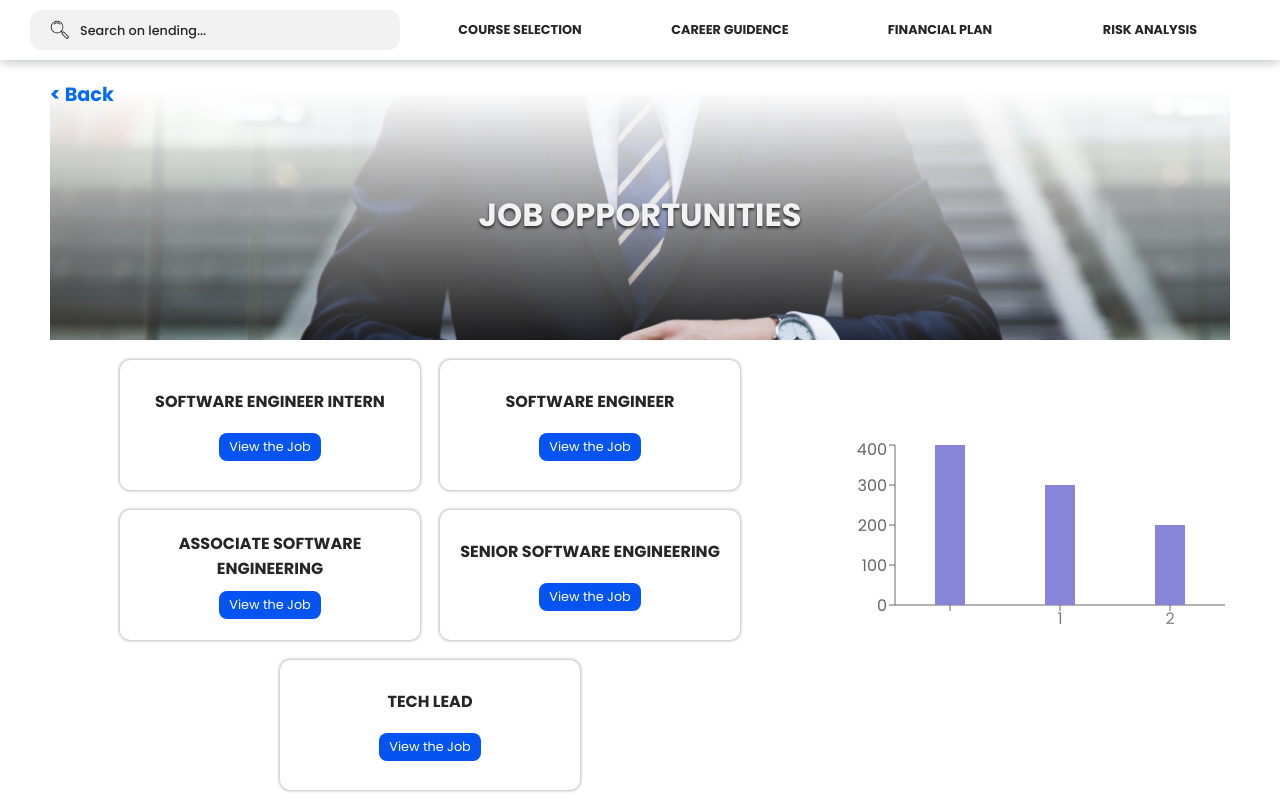
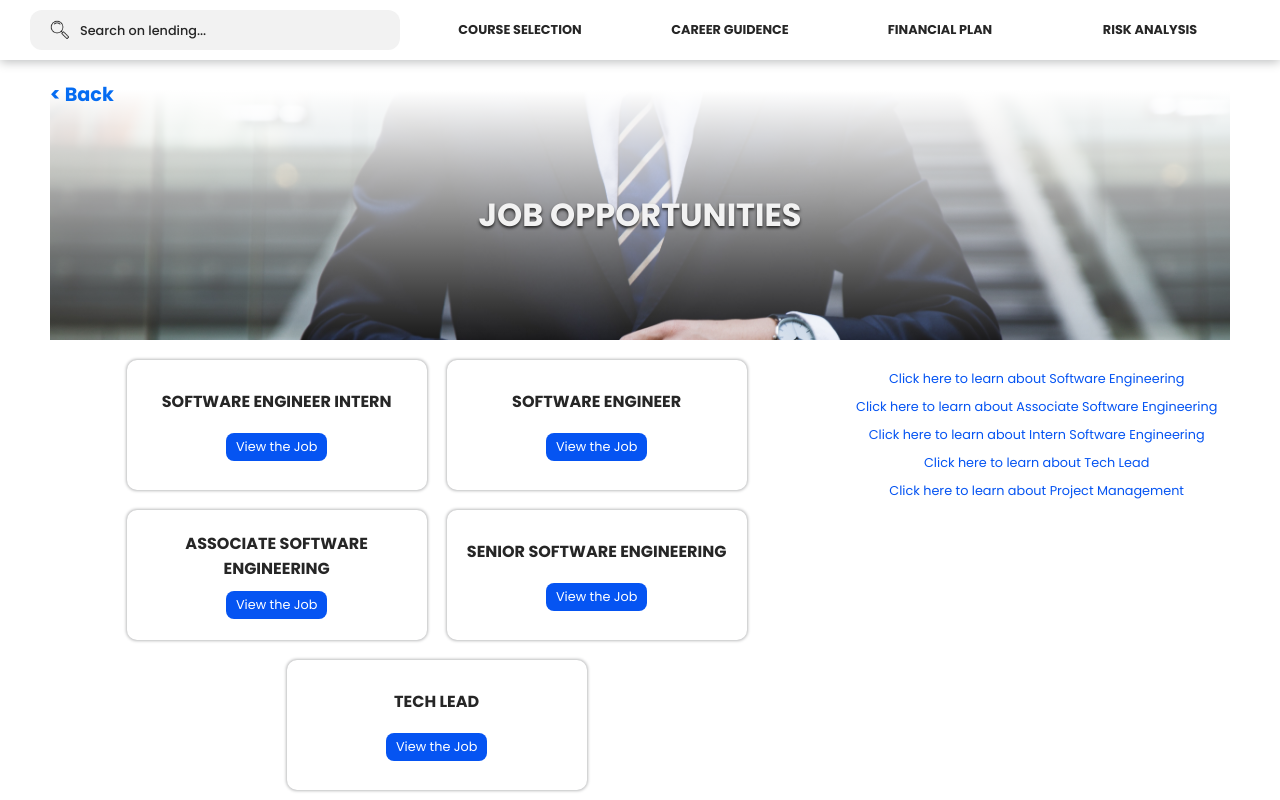
Before and after one commit to venuradesh/course_selection_frontend, a React (Create React App) app: page /career in a window 1280 px wide. Built offline with nearby package versions, Linux system fonts and the light colour scheme; a web font is replaced by a local one.

Commit message:
removed charts

```diff
--- a/src/Components/Screens/JobOpportunities.js
+++ b/src/Components/Screens/JobOpportunities.js
@@ -1,13 +1,11 @@
 import React from "react";
 import { useNavigate } from "react-router-dom";
 import styled from "styled-components";
-import { BarChart, Bar, XAxis, YAxis, Text } from "recharts";
 
 //images
 import JobCover from "../../assets/job-cover.jpg";
 
 //components
-import CourseCard from "../Parts/CourseCard";
 import JobCard from "../Parts/JobCard";
 
 //data
@@ -15,22 +13,13 @@ import array from "../Data/Jobs";
 
 function JobOpportunities() {
   const naviagte = useNavigate();
-  const data = [
-    { name: "Software Engineer Intern", uv: 400, pv: 2400, amt: 2400 },
-    { name: "Software Engineering-Intern", uv: 300, pv: 2400, amt: 2400 },
-    { name: "Associate Software Engineering", uv: 200, pv: 2400, amt: 2400 },
+  const links = [
+    { name: "Software Engineering", link: "#" },
+    { name: "Associate Software Engineering", link: "#" },
+    { name: "Intern Software Engineering", link: "#" },
+    { name: "Tech Lead", link: "#" },
+    { name: "Project Management", link: "#" },
   ];
-
-  const CustomXAxisTick = ({ x, y, payload, width }) => {
-    if (payload?.value) {
-      return (
-        <Text width={width} x={x} y={y} textAnchor="middle" verticalAnchor="start">
-          {payload.value}
-        </Text>
-      );
-    }
-    return null;
-  };
 
   return (
     <Container>
@@ -49,11 +38,11 @@ function JobOpportunities() {
           ))}
         </div>
         <div className="trending-jobs">
-          <BarChart width={400} height={200} data={data}>
-            <XAxis data={data} tick={<CustomXAxisTick />} />
-            <YAxis />
-            <Bar dataKey="uv" barSize={30} fill="#8884d8" />
-          </BarChart>
+          {links.map((link) => (
+            <div className="link" onClick={() => naviagte(link.link)}>
+              Click here to learn about {link.name}
+            </div>
+          ))}
         </div>
       </div>
     </Container>
@@ -136,21 +125,20 @@ const Container = styled.div`
       height: 120%;
       display: flex;
       align-items: center;
+      flex-direction: column;
+      max-height: 400px;
+      overflow-y: overlay;
 
-      /* .recharts-surface {
-        height: 100%;
+      .link {
+        margin-top: 10px;
+        font-size: 0.8rem;
+        color: var(--blue-btn);
+        cursor: pointer;
+
+        &:hover {
+          text-decoration: underline;
+        }
       }
-
-      .recharts-wrapper {
-        height: 100%;
-
-        .xAxis {
-          .recharts-text {
-            transform: translateY(100px) rotateZ(90);
-            z-index: 100;
-          }
-        }
-      } */
     }
   }
 `;
```
